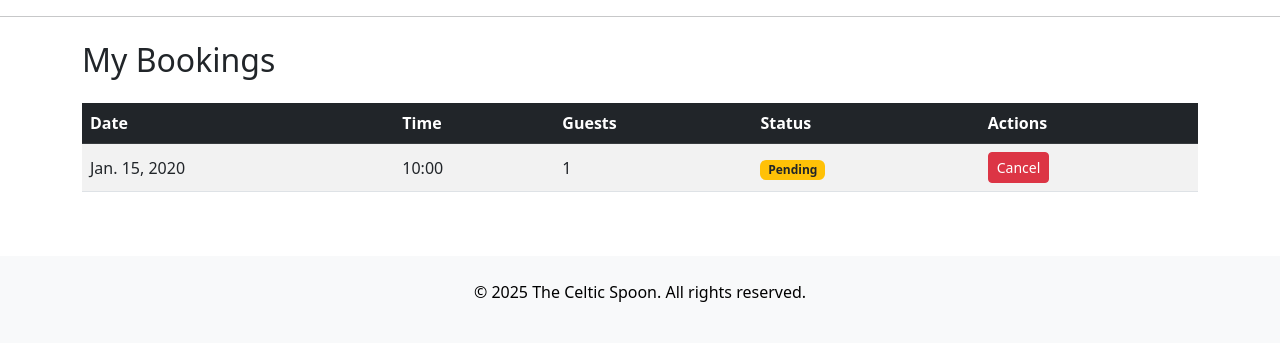
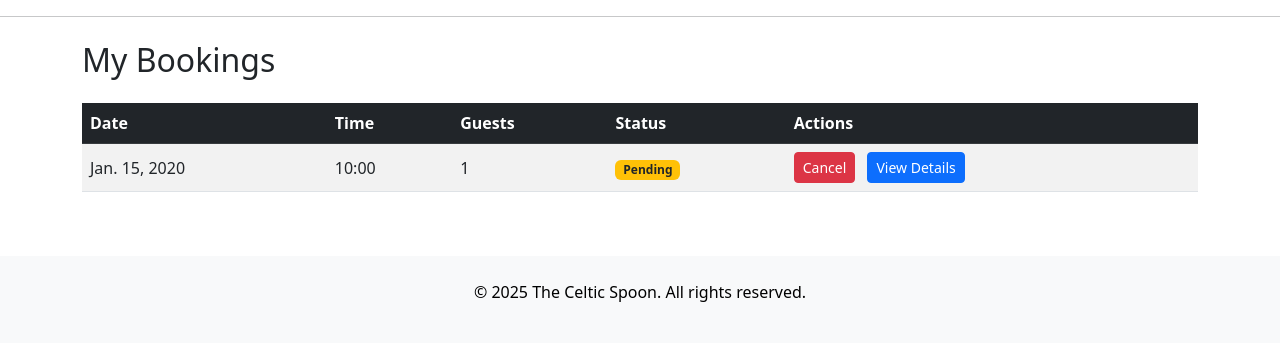
Before and after one commit to PDennise/the_celtic_spoon, a Django app: page /booking/my-bookings/ in a window 1280 px wide. Shown: the part 66-409 px from the top of the page. Run offline with Django 5.2, Linux system fonts and the light colour scheme; a user stored in the database is signed in; tables that the repository leaves empty hold one stand-in row (values such as "Sample post").

Commit message:
Add view details button

```diff
--- a/apps/booking/templates/booking/my_bookings.html
+++ b/apps/booking/templates/booking/my_bookings.html
@@ -47,6 +47,10 @@
                         {% else %}
                         <span class="text-muted">—</span>
                         {% endif %}
+                        <!-- VIEW DETAILS BUTTON -->
+                        <a href="{% url 'booking_detail' booking.id %}" class="btn btn-primary btn-sm ms-2">
+                            View Details
+                        </a>
                     </td>
                 </tr>
                 {% endfor %}
```
